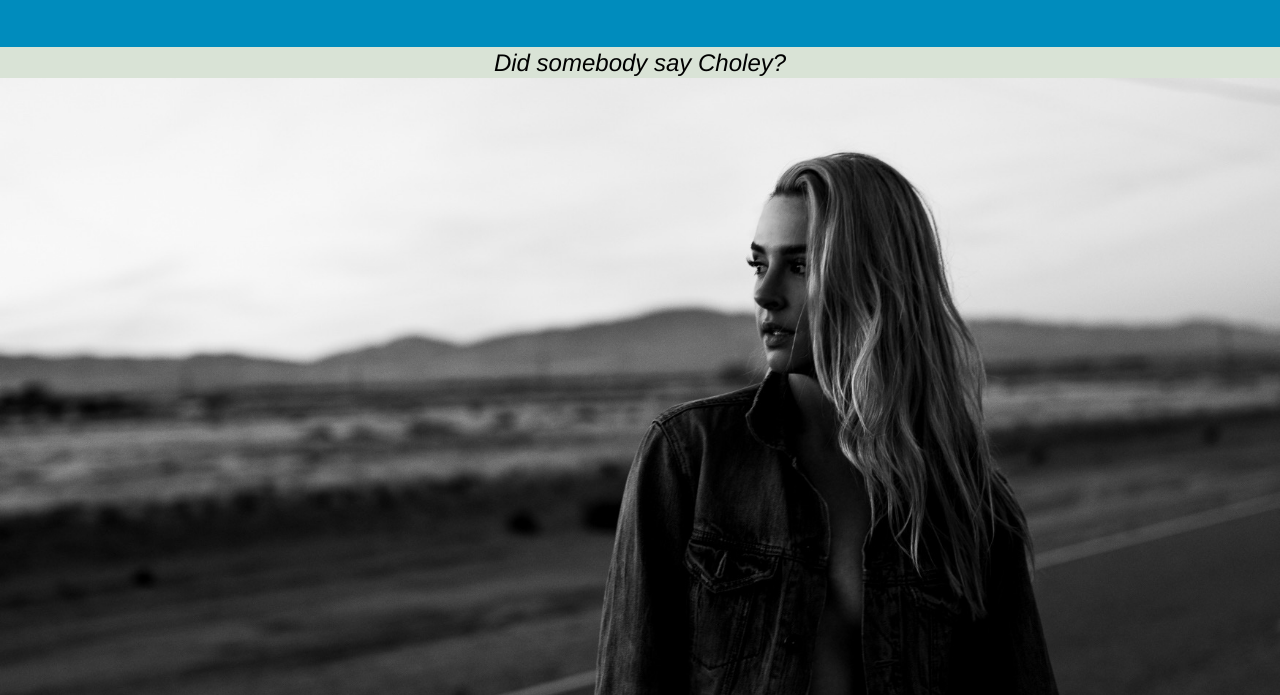
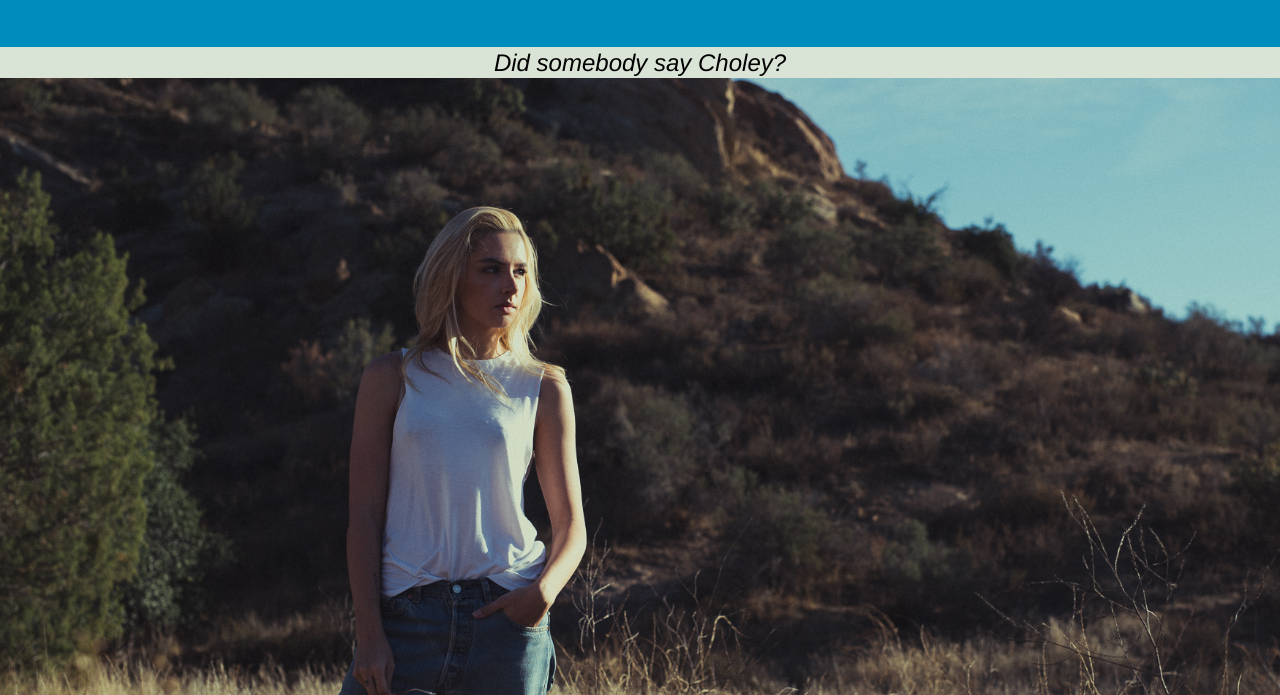
Before and after one commit to nicholeannew/nicholeannew.github.io, a plain HTML site: page unit_3/index.html in a window 1280 px wide. Shown: the part 105-800 px from the top of the page. Drawn offline with Linux system fonts and the light colour scheme.

Commit message:
new image

```diff
--- a/unit_3/index.html
+++ b/unit_3/index.html
@@ -14,7 +14,7 @@
 
 	<p id="slogan"> Did somebody say Choley?</p>
 
-			<img src="images/bandwopenroad.jpg" alt="black and white picture of me in the desert" title="black and white picture">
+			<img src="images/nichole-36.jpg" alt="black and white picture of me in the desert" title="black and white picture">
 
 
 	<p> I am a professional dancer that is from Arizona and has been working in Los Angeles for the last decade. I also model and teach and absolutely love being creative which is why I am currently learning how to build and design websites. </p>
```
Also changed, not shown: unit_3/images/nichole-36.jpg (added), 1 other file.
